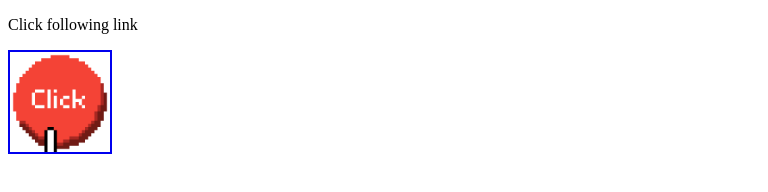
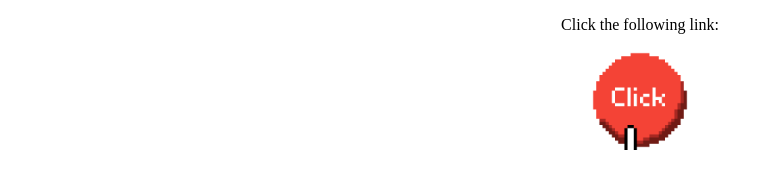
Before and after one commit to moreofjj/html, a plain HTML site: page index.html in a window 1280 px wide. Shown: the whole page, without its empty margins (0-768 px from the left). Drawn offline with Linux system fonts and the light colour scheme.

Commit message:
Update index.html

```diff
--- a/index.html
+++ b/index.html
@@ -6,9 +6,9 @@
 <header/>
 
 <body>
-<p> Click following link </p>
+<p align="center">Click the following link:</p>
 <a href="about.html">
-<img src ="gif.gif" border="2" width="100" height="100"/>
+<img src="gif.gif" width="100" height="100" style="display: block; margin: auto;">
 
 <body/>
 <html/>
```
